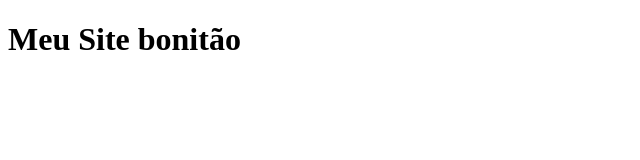
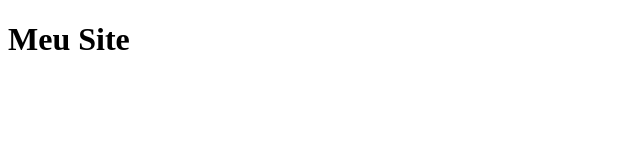
Before and after one commit to Thaaynara/teste-git, a plain HTML site: page index.html in a window 1280 px wide. Shown: the whole page, without its empty margins (0-640 px from the left). Drawn offline with Linux system fonts and the light colour scheme.

Commit message:
troca do texto de titulo

```diff
--- a/index.html
+++ b/index.html
@@ -6,6 +6,6 @@
     <title>Document</title>
 </head>
 <body>
-    <h1>Meu Site bonitão</h1>
+    <h1>Meu Site</h1>
 </body>
 </html>
```
